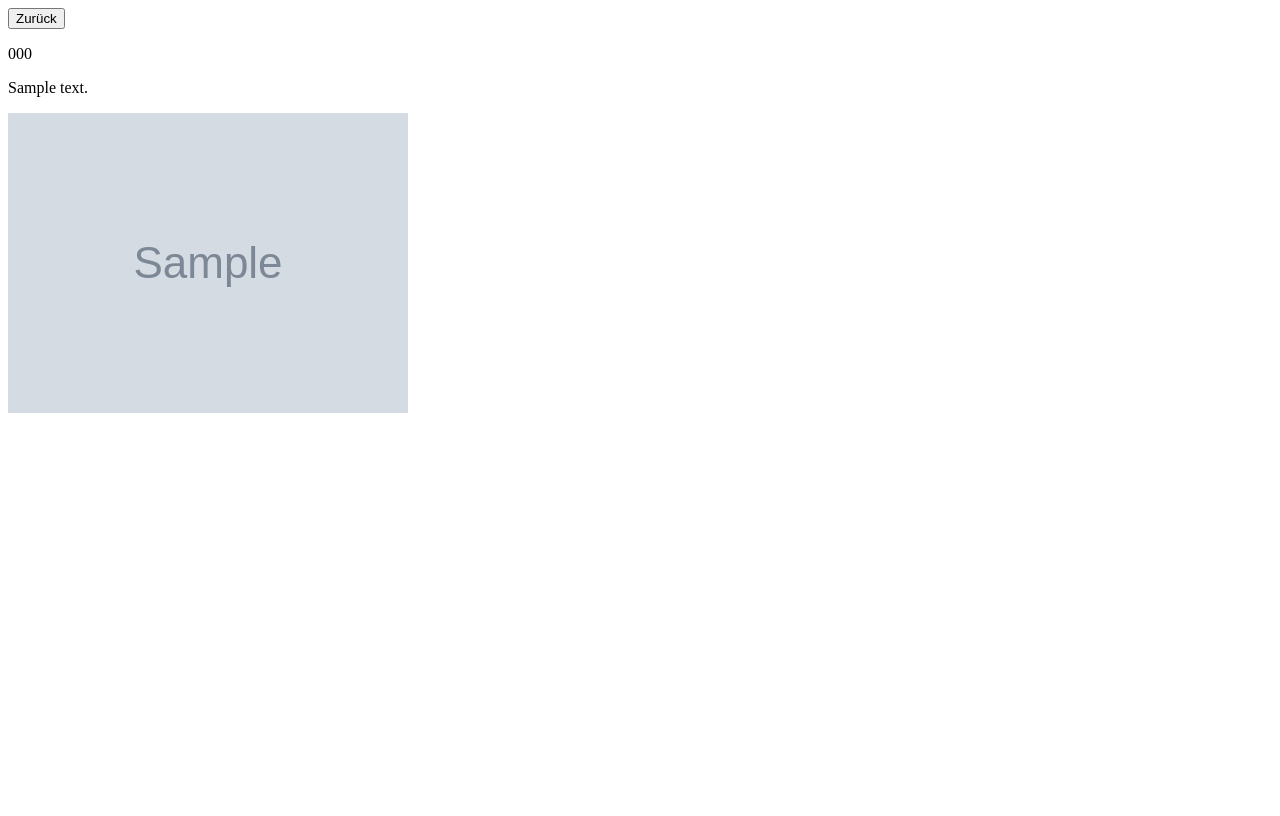
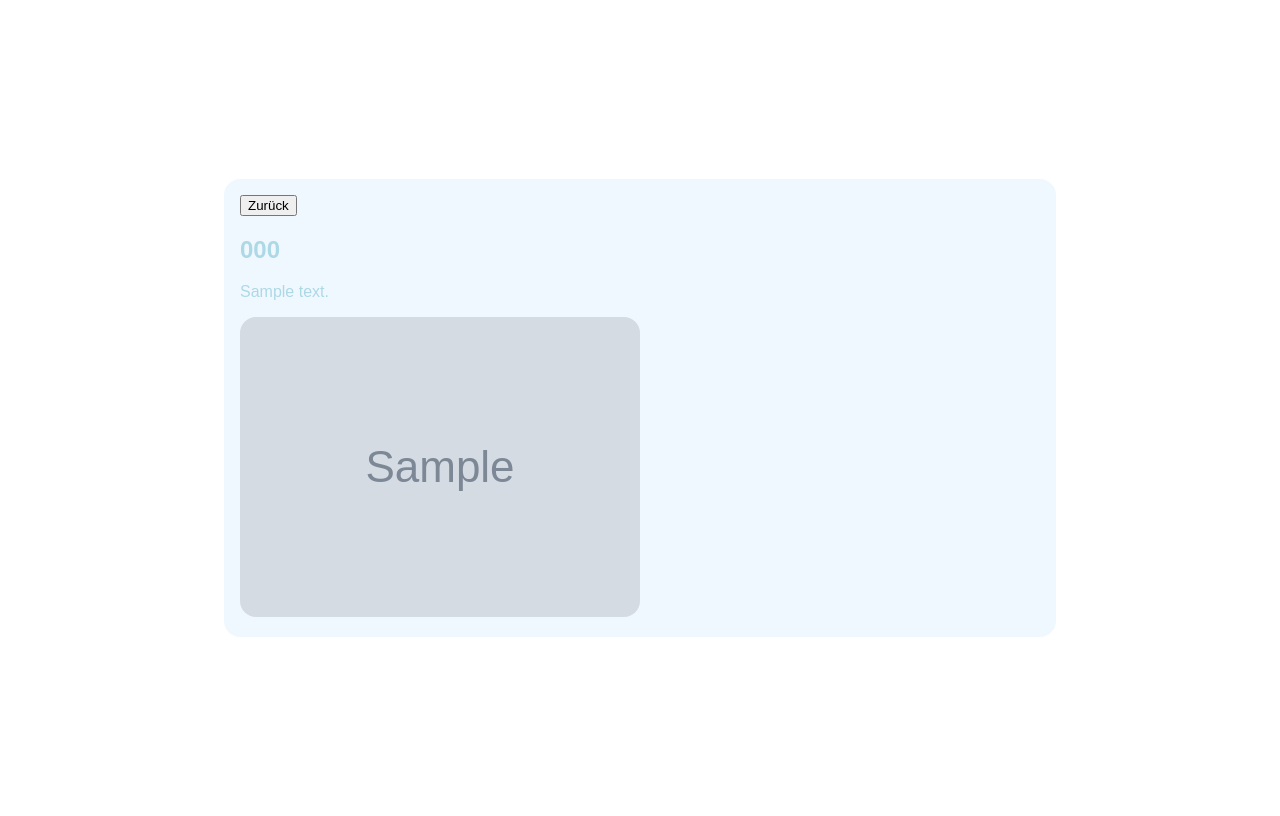
Before and after one commit to stefanocerra/SoundApp, a PHP site: page /detail.php?id=1 in a window 1280 px wide. Before the commit the page ends 413 px from the top, so only its background shows below. Run offline with PHP 8.4, Linux system fonts and the light colour scheme; tables that the repository leaves empty or names only in its code hold one stand-in row (values such as "Sample post"); grey boxes marked "Sample" are stand-in pictures.

Commit message:
CHANGE: Styled detal file

```diff
--- a/detail.php
+++ b/detail.php
@@ -2,13 +2,11 @@
 <html lang="de">
 <head>
     <meta charset="UTF-8">
+    <link rel="stylesheet" href="styledetail.css">
     <title>Album Detail</title>
 </head>
 <body>
     <div class="detail">
-        <div class="detailContent">
-            <a href="album.php"><input type="button" value="Zurück"></a>
-        </div>
         <?php
             require 'connector.php';
 
@@ -27,16 +25,16 @@
             $path = "/uk-307/files/$folderid";
             $songs_number = $row['number_songs'];
         ?>
-
-            <div class="deteilContent">
-                <p><?=$row['titel']?></p>
-            </div>
-            <div class="deteilContent">
+        <div class="deteilInfo">
+            <a href="album.php"><input type="button" value="Zurück"></a>
+            <h2><?=$row['titel']?></h2>
             <p><?=$row['description']?></p>
         </div>
         <div class="deteilContent">
+            <div class="deteilCover">
                 <img src=<?="$path/$covername"?> style='width: 400px'>
             </div>
+            <div class="deteilSongs">
                 <?php
                 $query = $mysqli->prepare("SELECT * FROM songs WHERE fid_album = ?");
                 $query->bind_param('i',$id);
@@ -45,13 +43,16 @@
                 $result_song = $query->get_result();
 
                 while ($row_song = mysqli_fetch_assoc($result_song)): ?>
+                    <div class="song">
                         <h3><?=$row_song['song_file']?></h3>
                         <audio controls>
                             <source src="<?=$path . '/' . $row_song['song_file']?>">
                         </audio>
-                <br>
+                    </div>
                 <?php endwhile;
                 ?>
             </div>
+        </div>
+    </div>
 </body>
 </html>
--- a/styledetail.css
+++ b/styledetail.css
@@ -0,0 +1,30 @@
+body{
+    display: flex;
+    flex-direction: column;
+    justify-content: center;
+    align-items: center;
+    height: 100vh;
+}
+
+.detail{
+    font-family: "Nunito", sans-serif;
+    color: lightblue;
+    background-color: aliceblue;
+    border-radius: 1rem;
+    padding: 1rem;
+    width: 800px;
+}
+
+.deteilContent{
+    display: grid;
+    grid-template-columns: 60% 40%;
+}
+
+.deteilInfo{
+    width: 50%;
+    max-width: 400px;
+}
+
+.deteilCover img{
+    border-radius: 1rem;
+}
```
Lines whose indentation alone changed are shown as unchanged.
